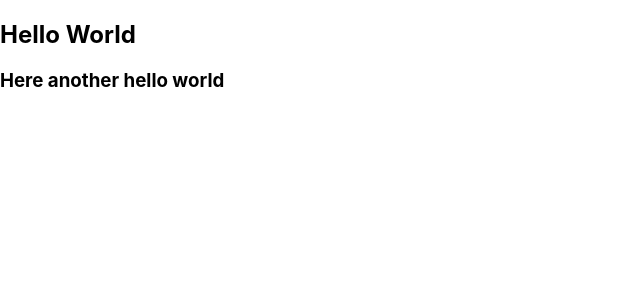
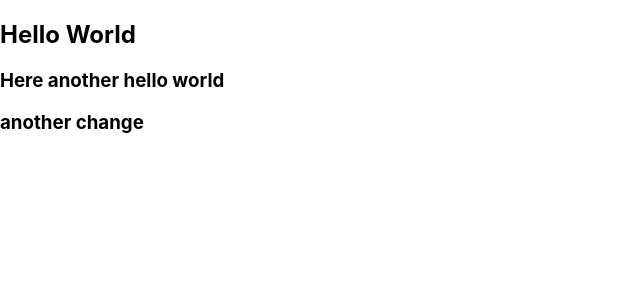
Before and after one commit to anasis22/test-repo, a React (Create React App) app in the folder first-repo/: page / in a window 1280 px wide. Shown: the top 300 px of the page, without its empty margins (0-640 px from the left). Built offline with nearby package versions, Linux system fonts and the light colour scheme.

Commit message:
Update another change

```diff
--- a/first-repo/src/App.js
+++ b/first-repo/src/App.js
@@ -5,6 +5,7 @@ const App = () => {
     <div>
       <h2>Hello World</h2>
       <h3>Here another hello world</h3>
+      <h3>another change</h3>
     </div>
   )
 }
```
